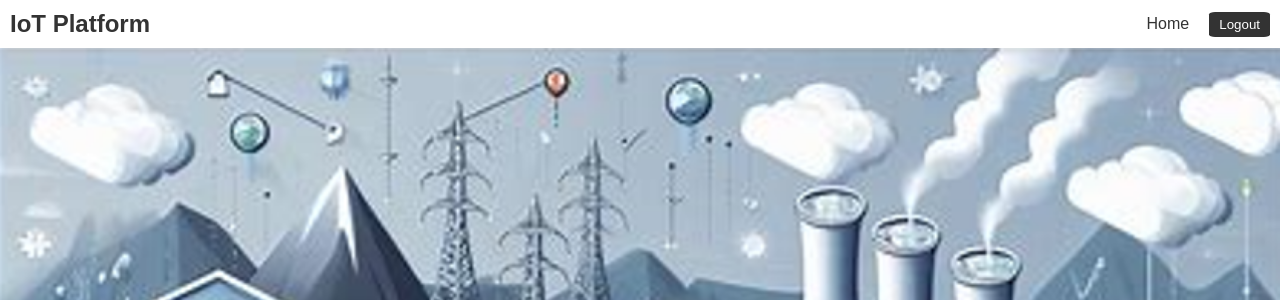
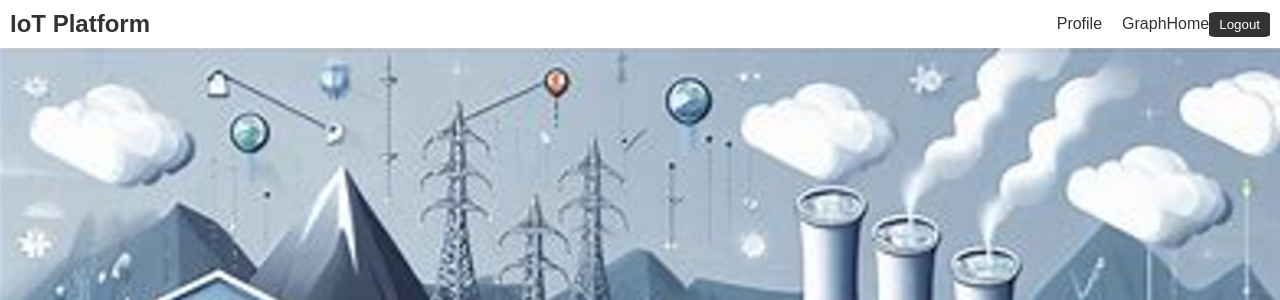
Before and after one commit to VascoMagolo/DeapcWebsite, a PHP site: page /index.php in a window 1280 px wide. Shown: the top 300 px of the page. Run offline with PHP 8.4, Linux system fonts and the light colour scheme; a user stored in the database is signed in.

Commit message:
small uptade

```diff
--- a/Website/pages/nav.php
+++ b/Website/pages/nav.php
@@ -5,6 +5,14 @@
                 <h1>IoT Platform</h1>
             </div>
             <div class="navB">
+                <?php
+                    if ($_SESSION["type_id"] == 1) {
+                        echo "<div><a id='home' href='profile.php'>Profile</a></div>";
+                    }
+                ?>
+                <div>
+                    <a id="home" href="index.php">Graph</a>
+                </div>
                 <div>
                     <a id="home" href="index.php">Home</a>
                 </div>
--- a/Website/scripts/login.php
+++ b/Website/scripts/login.php
@@ -4,11 +4,12 @@ include("liga_db.php");
 if ($_SERVER["REQUEST_METHOD"] == "POST") {
     $username = $_POST["username"];
     $password = $_POST["password"];
-    $sql = "SELECT firstname FROM users WHERE username = '$username' AND pass = '$password'";
+    $sql = "SELECT firstname,type_id FROM users WHERE username = '$username' AND pass = '$password'";
     $result = $conn->query($sql);
     if ($result->num_rows > 0) {
         $_SESSION["username"] = $username;
         $_SESSION["name"] = $result->fetch_assoc()["firstname"];
+        $_SESSION["type_id"] = $result->fetch_assoc()["type_id"];
         header("Location: ../pages/index.php");
     } else {
         echo "Invalid username or password";
```
